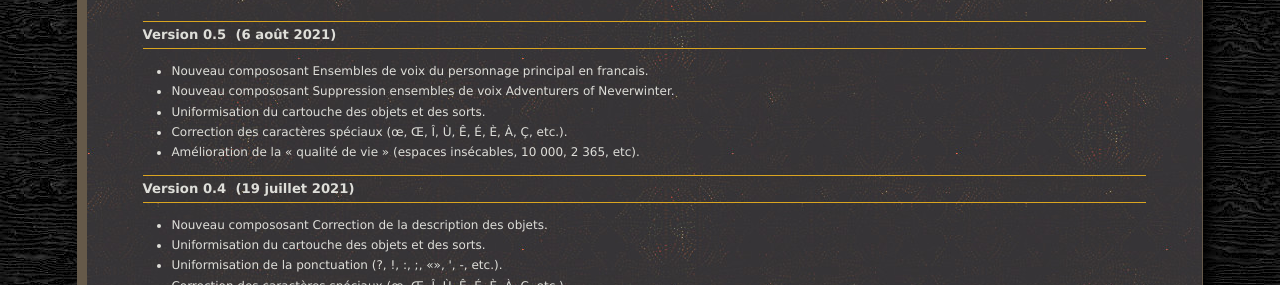
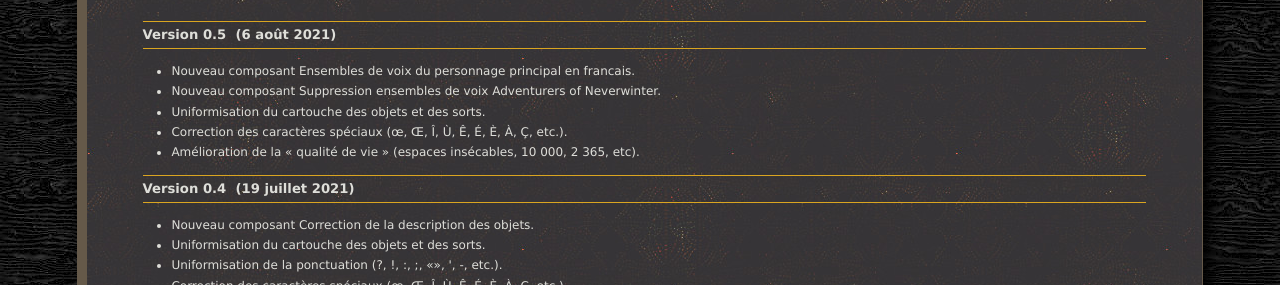
Before and after one commit to r-e-d/correctfrBG2EE, a plain HTML site: page correctfrbg2ee/readme/readme-correcfrbg2ee.html in a window 1280 px wide. Shown: the part 7382-7667 px from the top of the page. Drawn offline with Linux system fonts and the light colour scheme.

Commit message:
Version 0.5

```diff
--- a/correctfrbg2ee/readme/readme-correcfrbg2ee.html
+++ b/correctfrbg2ee/readme/readme-correcfrbg2ee.html
@@ -440,8 +440,8 @@
 		</p>
 
 		<ul style="text-align:justify;">
-			<li>Nouveau compososant Ensembles de voix du personnage principal en francais.</li>
-			<li>Nouveau compososant Suppression ensembles de voix Adventurers of Neverwinter.</li>
+			<li>Nouveau composant Ensembles de voix du personnage principal en francais.</li>
+			<li>Nouveau composant Suppression ensembles de voix Adventurers of Neverwinter.</li>
 			<li>Uniformisation du cartouche des objets et des sorts.</li>
 			<li>Correction des caractères spéciaux (œ, Œ, Î, Ù, Ê, É, È, À, Ç, etc.).</li>
 			<li>Amélioration de la « qualité de vie » (espaces insécables, 10 000, 2 365, etc).</li>
@@ -452,7 +452,7 @@
 		</p>
 
 		<ul style="text-align:justify;">
-			<li>Nouveau compososant Correction de la description des objets.</li>
+			<li>Nouveau composant Correction de la description des objets.</li>
 			<li>Uniformisation du cartouche des objets et des sorts.</li>
 			<li>Uniformisation de la ponctuation (?, !, :, ;, «», ', -, etc.).</li>
 			<li>Correction des caractères spéciaux (œ, Œ, Î, Ù, Ê, É, È, À, Ç, etc.).</li>
```
Also changed, not shown: 1 other file.
